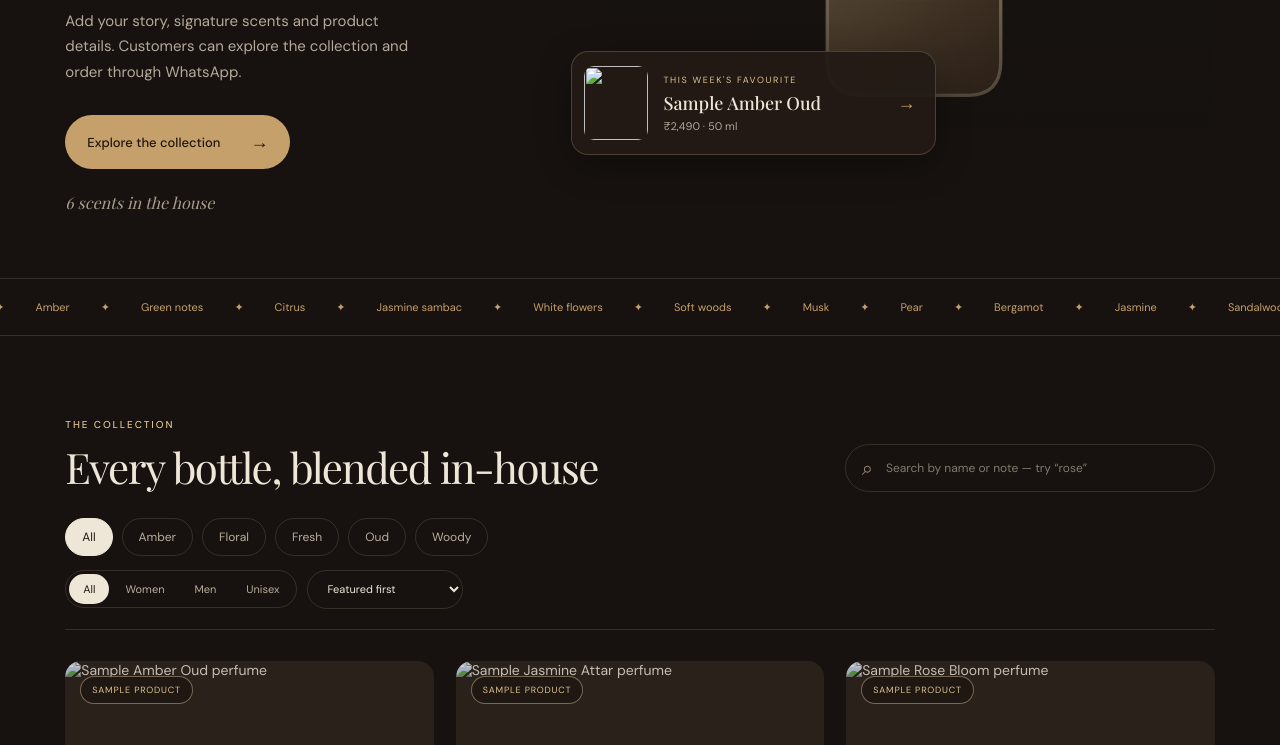
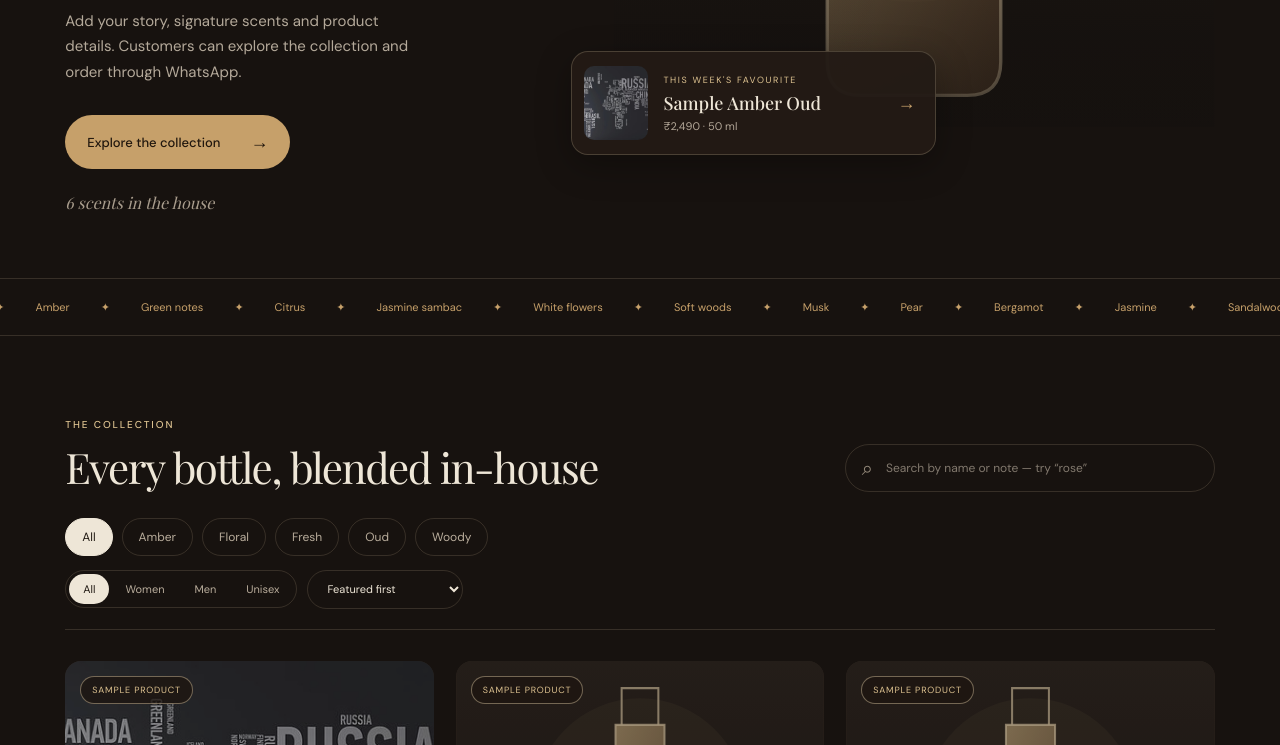
Before and after one commit to developermode99-eng/perfume-shop, a plain HTML site: page index.html in a window 1280 px wide. Shown: the part 515-1260 px from the top of the page. Drawn offline with nearby package versions, Linux system fonts and the light colour scheme; the site is published under a folder, as on GitHub Pages, so addresses that start at the root find nothing; a web font is replaced by a local one.

Commit message:
admin changes

```diff
--- a/products.json
+++ b/products.json
@@ -25,7 +25,7 @@
       "subtitle": "Warm oud with a golden finish",
       "tag": "SAMPLE PRODUCT",
       "id": "1",
-      "image": "/images/products/cover.jpeg",
+      "image": "images/products/cover.jpeg",
       "description": "Demo copy: a warm, softly smoky oud fragrance with a gentle amber finish. Replace this text with the real scent description before launch."
     },
     {
@@ -53,7 +53,7 @@
       "subtitle": "Concentrated jasmine in a travel size",
       "tag": "SAMPLE PRODUCT",
       "id": "6",
-      "image": "/images/products/product-placeholder.svg",
+      "image": "images/products/product-placeholder.svg",
       "description": "Demo copy: an expressive jasmine attar presented in a compact bottle for easy carrying. Replace this text with the real product details before launch."
     },
     {
@@ -81,7 +81,7 @@
       "subtitle": "A soft rose and jasmine blend",
       "tag": "SAMPLE PRODUCT",
       "id": "2",
-      "image": "/images/products/product-placeholder.svg",
+      "image": "images/products/product-placeholder.svg",
       "description": "Demo copy: a graceful floral scent with fresh rose petals and creamy jasmine. Replace this text with the real scent description before launch."
     },
     {
@@ -109,7 +109,7 @@
       "subtitle": "Bright citrus for everyday wear",
       "tag": "SAMPLE PRODUCT",
       "id": "3",
-      "image": "/images/products/product-placeholder.svg",
+      "image": "images/products/product-placeholder.svg",
       "description": "Demo copy: sparkling citrus and green notes make a light, easy fragrance for warm days. Replace this text with the real scent description before launch."
     },
     {
@@ -137,7 +137,7 @@
       "subtitle": "Dry woods with a crisp opening",
       "tag": "SAMPLE PRODUCT",
       "id": "4",
-      "image": "/images/products/product-placeholder.svg",
+      "image": "images/products/product-placeholder.svg",
       "description": "Demo copy: crisp spices settle into dry cedar and earthy vetiver for a clean woody profile. Replace this text with the real scent description before launch."
     },
     {
@@ -165,7 +165,7 @@
       "subtitle": "Cosy vanilla warmed by amber",
       "tag": "SAMPLE PRODUCT",
       "id": "5",
-      "image": "/images/products/product-placeholder.svg",
+      "image": "images/products/product-placeholder.svg",
       "description": "Demo copy: smooth vanilla and warm amber create a soft, comforting scent for cooler evenings. Replace this text with the real scent description before launch."
     }
   ]
```
Also changed, not shown: admin/index.html (+2 -2 lines), 3 other files.
